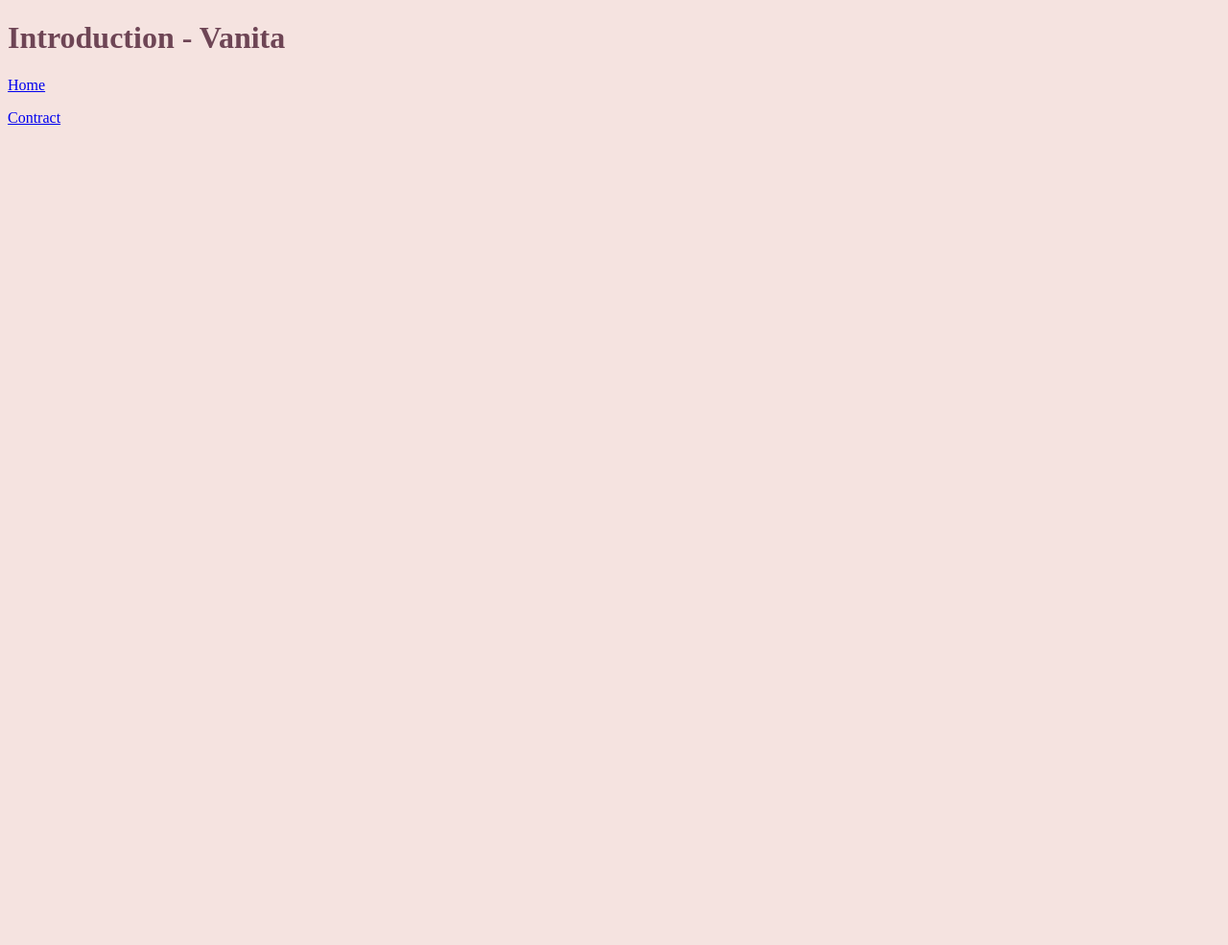
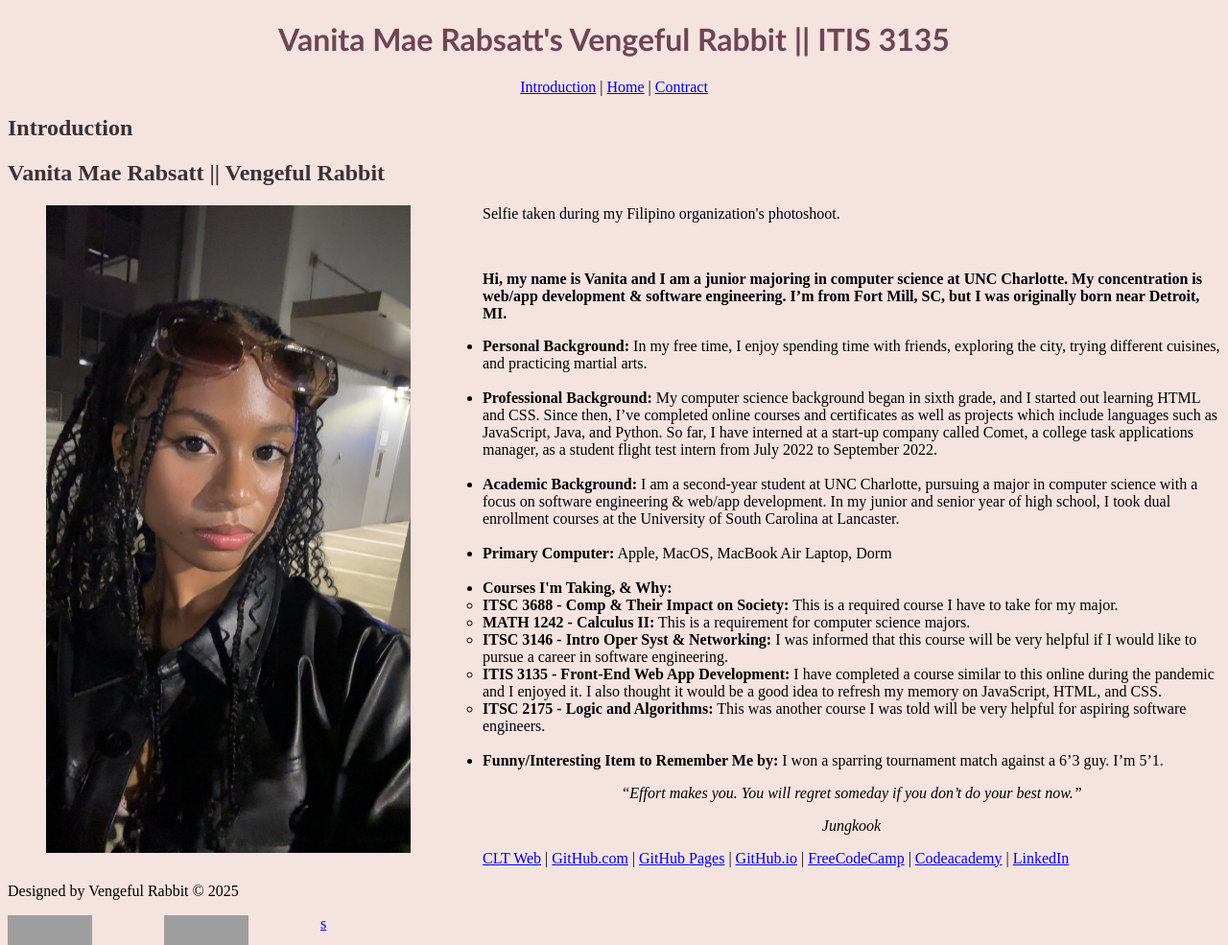
Before and after one commit to vanita-r/vanita-r.github.io, a plain HTML site: page itis3135/introduction.html in a window 1280 px wide. Shown: the whole page at 96% size. Before the commit the page ends 800 px from the top, so only its background shows below. Drawn offline with Linux system fonts and the light colour scheme; grey boxes are pictures that could not be loaded.

Commit message:
Updates to intro file

```diff
--- a/itis3135/introduction.html
+++ b/itis3135/introduction.html
@@ -3,13 +3,92 @@
   <head>
       <meta charset="UTF-8">
       <meta name="viewport" content="width=device-width, initial-scale=1.0">
-    <title>Document</title>
-    <link rel="stylesheet" type="text/css" href="styles/default.css" />
+      <title>Vanita Mae Rabsatt's Vengeful Rabbit | ITIS 3135 | Introduction</title>
+      <link rel="stylesheet" href="styles/default.css">
+      <style>
+          .class {
+              position: relative;
+              background-color: #fff;
+              width: 10%;
+              height: 10px;
+
+          }
+          img {
+            width: 380px;
+            height: auto;
+            float: left;
+            margin-right: 75px;
+          }
+      </style>
       <script src="https://lint.page/kit/4d0fe3.js" crossorigin="anonymous"></script>
   </head>
   <body>
-    <h1>Introduction - Vanita</h1>
-    <p><a href="index.html" target="_blank">Home</a></p>
-    <p><a href="contract.html" target="_blank">Contract</a></p>
+    <header>
+        <h1>Vanita Mae Rabsatt's Vengeful Rabbit || ITIS 3135</h1>
+        <nav>
+            <a href="./">Introduction</a> |
+            <a href="index.html">Home</a> |
+            <a href="contract.html">Contract</a>
+        </nav>
+    </header>
+
+    <main>
+        <h2>Introduction</h2>
+        <h2>Vanita Mae Rabsatt || Vengeful Rabbit</h2>
+        <figure>
+            <img src="images/fasu-photshoot-selfie.JPG" alt="Vanita's selfie">
+            <figcaption>Selfie taken during my Filipino organization's photoshoot.</figcaption>
+        </figure>
+        <br>
+        <p><b>Hi, my name is Vanita and I am a junior majoring in computer science at UNC Charlotte. My concentration is web/app development & software engineering. I’m from Fort Mill, SC, but I was originally born near Detroit, MI.</b></p>
+        <ul>
+            <li><b>Personal Background:</b> In my free time, I enjoy spending time with friends, exploring the city, trying different cuisines, and practicing martial arts.</li>
+            <br>
+            <li><b>Professional Background:</b> My computer science background began in sixth grade, and I started out learning HTML and CSS. Since then, I’ve completed online courses and certificates as well as projects which include languages such as JavaScript, Java, and Python. So far, I have interned at a start-up company called Comet, a college task applications manager, as a student flight test intern from July 2022 to September 2022.</li>
+            <br>
+            <li><b>Academic Background:</b> I am a second-year student at UNC Charlotte, pursuing a major in computer science with a focus on software engineering & web/app development. In my junior and senior year of high school, I took dual enrollment courses at the University of South Carolina at Lancaster.</li>
+            <br>
+            <li><b>Primary Computer:</b> Apple, MacOS, MacBook Air Laptop, Dorm</li>
+            <br>
+            <li>
+                <b>Courses I'm Taking, & Why:</b>
+                <ul>
+                    <li><b>ITSC 3688 - Comp & Their Impact on Society:</b> This is a required course I have to take for my major.</li>
+                    <li><b>MATH 1242 - Calculus II:</b> This is a requirement for computer science majors.</li>
+                    <li><b>ITSC 3146 - Intro Oper Syst & Networking:</b> I was informed that this course will be very helpful if I would like to pursue a career in software engineering.</li>
+                    <li><b>ITIS 3135 - Front-End Web App Development:</b> I have completed a course similar to this online during the pandemic and I enjoyed it. I also thought it would be a good idea to refresh my memory on JavaScript, HTML, and CSS.</li>
+                    <li><b>ITSC 2175 - Logic and Algorithms:</b> This was another course I was told will be very helpful for aspiring software engineers.</li>
+                </ul>
+            </li>
+            <br>
+            <li><b>Funny/Interesting Item to Remember Me by:</b> I won a sparring tournament match against a 6’3 guy. I’m 5’1.</li>
+        </ul>
+        <p style="text-align: center;"><i>“Effort makes you. You will regret someday if you don’t do your best now.”</i></p>
+        <p style="text-align: center;"><i>Jungkook</i></p>
+    </main>
+        <footer>
+            <a href="https://webpages.charlotte.edu/vrabsatt" target="_blank">CLT Web</a> |
+            <a href="https://github.com/vanita-r" target="_blank">GitHub.com</a> |
+            <a href="https://github.com/vanita-r/vanita-r.github.io">GitHub Pages</a> |
+            <a href="https://vanita-r.github.io/itis3135" target="_blank">GitHub.io</a> |
+            <a href="https://www.freecodecamp.org/vanitam_r">FreeCodeCamp</a> |
+            <a href="https://www.codecademy.com/profiles/vanita_r">Codeacademy</a> |
+            <a href="https://www.linkedin.com/in/vanita-mae-rabsatt" target="_blank">LinkedIn</a>
+
+            <p>Designed by Vengeful Rabbit &copy 2025</p>
+
+            <a href="https://validator.w3.org/check?uri=referer" id="validation_link_html">
+                <img style="border:0;width:88px;height:31px" src="https://mytienhoang.github.io/itis3135/z_archives/html_validation.png" alt="Valid HTML!">s
+            </a>
+            <a href="https://jigsaw.w3.org/css-validator/check/referer" id="validation_link_css">
+                <img style="border:0;width:88px;height:31px" src="https://jigsaw.w3.org/css-validator/images/vcss" alt="Valid CSS!">
+            </a>
+
+            <script>
+                document.getElementById("validation_link_html").setAttribute("href","https://validator.w3.org/check?uri=" + location.href);
+                    document.getElementById("validation_link_css").setAttribute("href","https://jigsaw.w3.org/css-validator/validator?uri=" + location.href);
+            </script>
+
+        </footer>
     </body>
 </html>
--- a/itis3135/styles/default.css
+++ b/itis3135/styles/default.css
@@ -1,9 +1,14 @@
 h1 {
     color: #6E4555;
+    text-align: center;
+    font-family: 'Gill Sans', 'Gill Sans MT', Calibri, 'Trebuchet MS', sans-serif;
 }
 h2 {
     color: #3A3238;
 }
+nav {
+    text-align: center;
+}
 body {
     background-color: #F5E3E0;
 }
```
Lines whose indentation alone changed are shown as unchanged.
